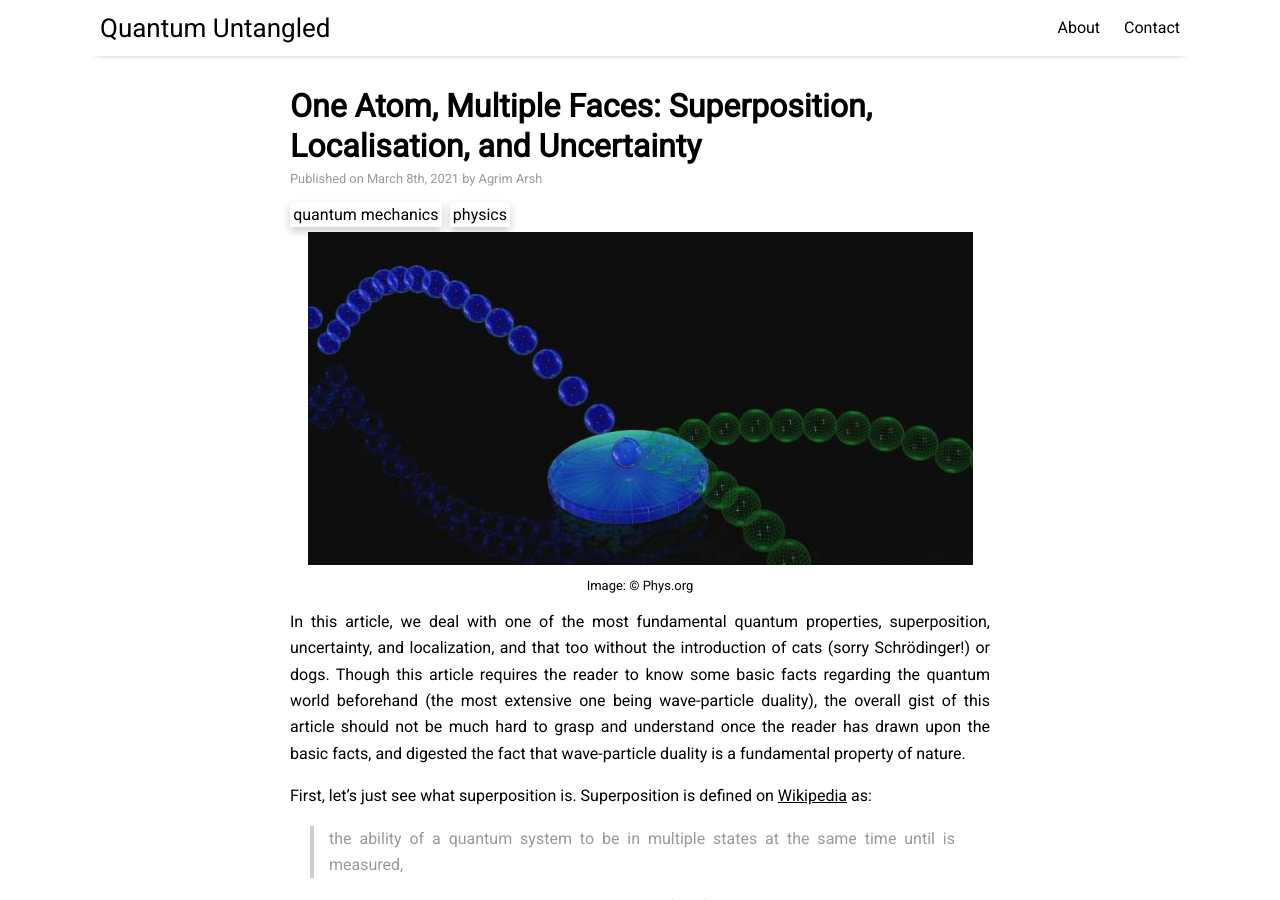
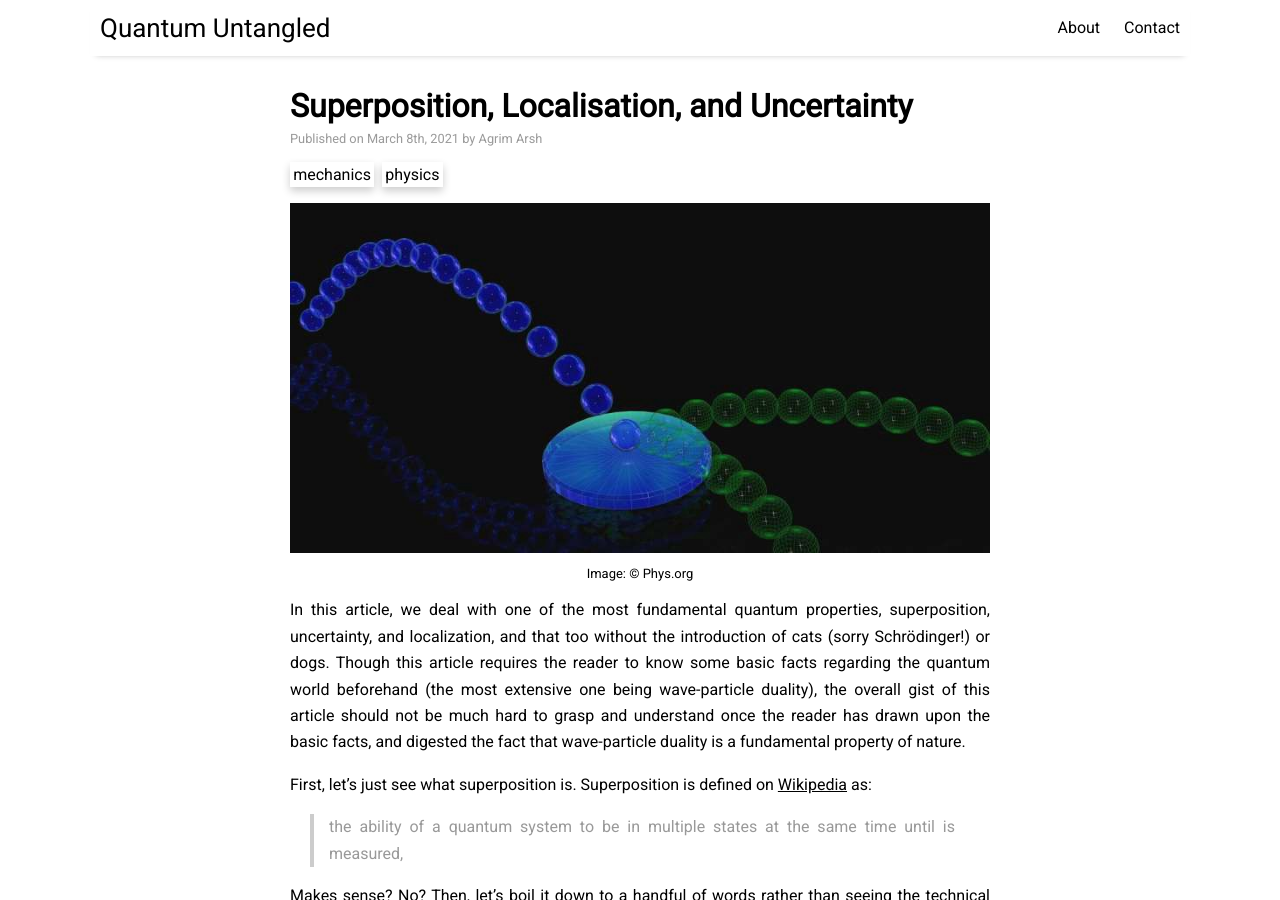
Before and after one commit to AgrimArsh/QuantumUntangled, a Jekyll site: the page built from _posts/2021-03-08-Superposition.md, in a window 1280 px wide and 900 px high. Built offline with Jekyll 4.4.1, drawn with Linux system fonts in a browser that asks for light colours; nearby versions of some CDN libraries; formulas are drawn with MathJax 3.

Commit message:
2021-05-11 15:24:24 UTC fix header image and sqrt{2} equation

```diff
--- a/_posts/2021-03-08-Superposition.md
+++ b/_posts/2021-03-08-Superposition.md
@@ -1,14 +1,13 @@
 ---
 layout: post
-title: "One Atom, Multiple Faces: Superposition, Localisation, and Uncertainty"
+title: "Superposition, Localisation, and Uncertainty"
 author: "Agrim Arsh"
 categories: education
-tags:   [quantum mechanics,physics]
+tags:   [mechanics,physics]
 image: 1_mD6oQpCBlaGLZkO8rp5MWg.jpeg
 ---
-
 <figure>
-    <img src="{{ site.url }}/assets/images/1_mD6oQpCBlaGLZkO8rp5MWg.jpeg">
+    <img src="{{ site.url }}/assets/images/1_mD6oQpCBlaGLZkO8rp5MWg.jpeg" style="width: 100% !important; max-width: 100% !important; margin-top: 1em;">
     <figcaption>Image: © Phys.org</figcaption>
 </figure>
 
@@ -33,7 +32,7 @@ Now, we come onto the real prospect of this article- intuition. So, let’s defi
 
 Let me ask you a question now, where *exactly* is the particle? And as if immediately, you might answer, at (around) $$(-2.5, 1)$$, and you’d be right! *But*, at the same time, let me ask you where *exactly* is the wave? And you would answer… wait, turns out, you can’t answer! And that’s all right. You can’t accurately tell where is the wave located, can you?
 
-One thing you might consider is increasing the scale of the units on which we have defined the graph. Such that, on zooming out *very very* much, the wave seems to be a point. But again, when you zoom out a bit, you lose at least some information about accuracy (just like- looking on the natural number scale with a one 1cm gap in between two natural numbers, you lose the information about where *exactly* $$√2$$ or $$1.01001000100001$$ is present). And also, there is even a limit to how much you can zoom out, as if you zoom out too much, you’d no longer be in a quantum world! So, in a nutshell, you *can* talk about the not-so-exact position of the wave by zooming out.
+One thing you might consider is increasing the scale of the units on which we have defined the graph. Such that, on zooming out *very very* much, the wave seems to be a point. But again, when you zoom out a bit, you lose at least some information about accuracy (just like- looking on the natural number scale with a one 1cm gap in between two natural numbers, you lose the information about where *exactly* $$\sqrt{2}$$ or $$1.01001000100001$$ is present). And also, there is even a limit to how much you can zoom out, as if you zoom out too much, you’d no longer be in a quantum world! So, in a nutshell, you *can* talk about the not-so-exact position of the wave by zooming out.
 
 Now, the wave and the particle, are they different quantum objects? No, they are not. They are just two different representations of the *same* object. So, in one representation of the object, we have a specific position, but in the other, we don’t. So, which one is correct? Turns out both are equally correct, and this is what Quantum Mechanics is all about. *Superposition is all about a particle showing the property of a wave.* Because the wave nature, of the particle, cannot have an exact position, the particle has to follow this, it cannot have an exact position. And this *exactly* (no ambiguity whatsoever) what we mean by ‘existing in multiple states/positions at once’, a concept which people know by the name of ‘superposition’.
 
```
